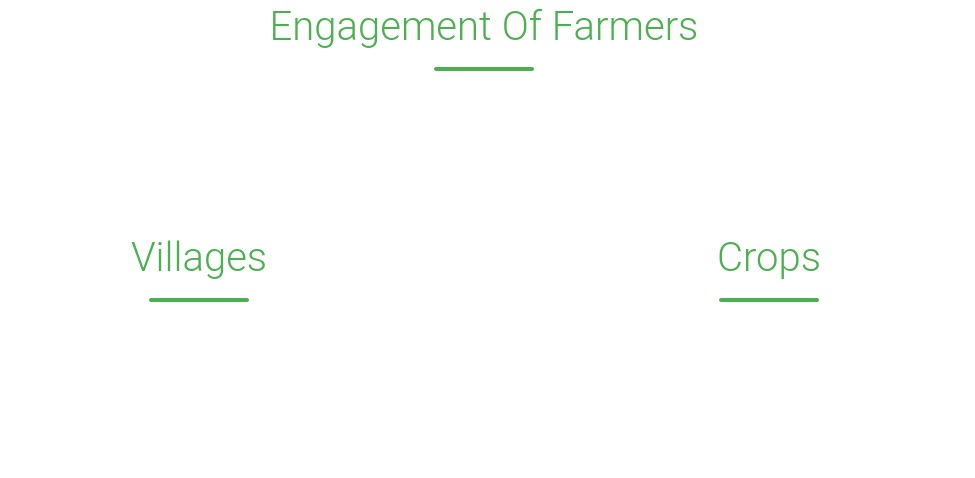
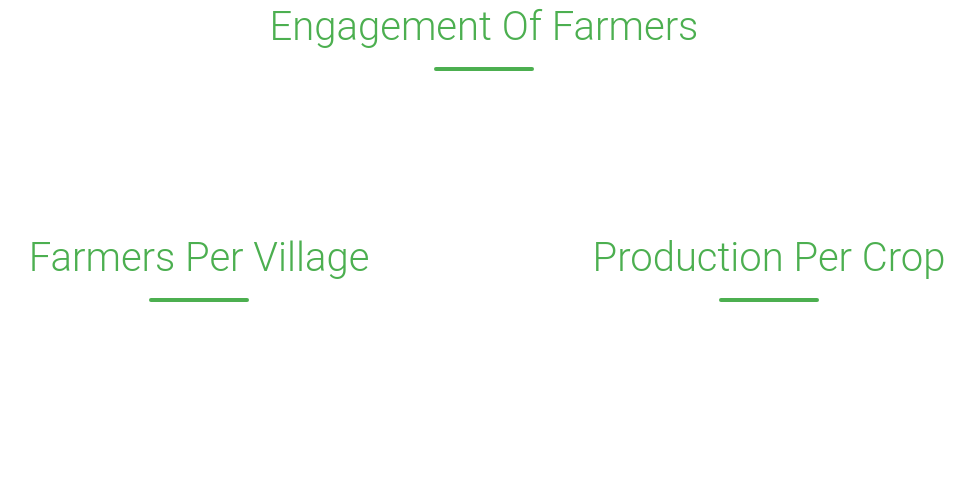
Before and after one commit to disconnect101/FPO_portal, a Django app: template RuralCaravan/fpo/templates/fpo/fpo_statistics.html in a window 1280 px wide. Shown: the part 774-1252 px from the top of the page, without its empty margins (156-1131 px from the left). Run offline with Django 3.2, Linux system fonts and the light colour scheme; the template is opened without the code that fills it, so the values that code supplies are empty; parts of the project's set-up code (start-up, migrations or seed data) failed here and were passed over; some libraries are stand-ins or nearby versions.

Commit message:
FrontEnd changes to the statistics page

```diff
--- a/RuralCaravan/fpo/templates/fpo/fpo_statistics.html
+++ b/RuralCaravan/fpo/templates/fpo/fpo_statistics.html
@@ -260,12 +260,12 @@
         </div>
         <div class="row" style="margin-top: 4rem;">
             <div class="col-6 mt-4">
-                <h1 style="text-align: center;" class="green-text">Villages</h1>
+                <h1 style="text-align: center;" class="green-text">Farmers Per Village</h1>
                 <hr class="mb-4" style="width: 6rem; border: 2px solid #4caf50; border-radius: 20rem;">
                 <canvas id="villages" width="100" height="100"></canvas>
             </div>
             <div class="col-6 mt-4">
-                <h1 style="text-align: center;" class="green-text">Crops</h1>
+                <h1 style="text-align: center;" class="green-text">Production Per Crop</h1>
                 <hr class="mb-4" style="width: 6rem; border: 2px solid #4caf50; border-radius: 20rem;">
                 <canvas id="crops" width="100" height="100"></canvas>
             </div>
--- a/RuralCaravan/fpo/urls.py
+++ b/RuralCaravan/fpo/urls.py
@@ -30,7 +30,6 @@ urlpatterns = [
 
 
     path('redeem/', views.redeem, name="redeem"),
-    path('populate_farmers/', views.populate_farmers, name='populate_farmers'),
     path('mark_rsvp/', views.mark_rsvp, name='mark_rsvp'),
     path('mark_attendance/', views.mark_attendance, name='mark_attendance'),
     path('mark_redeemed/', views.mark_redeemed, name='mark_redeemed'),
```
